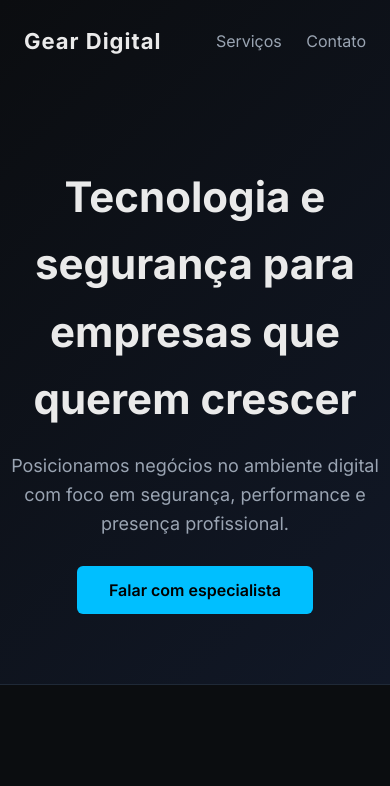
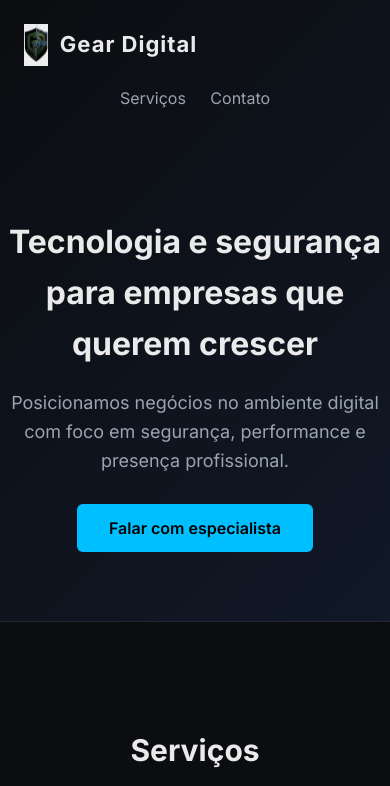
Before and after one commit to G1lC1M4R/gilcimar.github.io, a plain HTML site: page index.html in a window 390 px wide. Shown: the top 786 px of the page. Drawn offline with Linux system fonts and the light colour scheme.

Commit message:
Layout profissional com logo integrado

```diff
--- a/index.html
+++ b/index.html
@@ -1,12 +1,13 @@
 <!DOCTYPE html>
 <html lang="pt-BR">
 <head>
-  <meta charset="UTF-8" />
-  <meta name="viewport" content="width=device-width, initial-scale=1.0" />
+  <meta charset="UTF-8">
+  <meta name="viewport" content="width=device-width, initial-scale=1.0">
+
   <title>Gear Digital | Tecnologia e Segurança</title>
+  <meta name="description" content="Tecnologia, segurança digital e presença online para empresas que querem crescer com solidez.">
 
-  <meta name="description" content="Tecnologia, segurança digital e presença online para empresas que querem crescer com solidez." />
-
+  <!-- Fonte moderna -->
   <link rel="preconnect" href="https://fonts.googleapis.com">
   <link rel="preconnect" href="https://fonts.gstatic.com" crossorigin>
   <link href="https://fonts.googleapis.com/css2?family=Inter:wght@300;400;600;700&display=swap" rel="stylesheet">
@@ -16,7 +17,7 @@
       --bg: #0b0d10;
       --card: #141821;
       --primary: #00bfff;
-      --secondary: #1a3c34;
+      --border: #1f2937;
       --text: #eaeaea;
       --muted: #9aa4b2;
     }
@@ -34,9 +35,10 @@
       line-height: 1.6;
     }
 
+    /* ===== HEADER ===== */
     header {
       background: linear-gradient(135deg, #0b0d10, #111827);
-      border-bottom: 1px solid #1f2937;
+      border-bottom: 1px solid var(--border);
     }
 
     .container {
@@ -50,12 +52,21 @@
       justify-content: space-between;
       align-items: center;
       flex-wrap: wrap;
+      gap: 20px;
     }
 
     .logo {
+      display: flex;
+      align-items: center;
+      gap: 12px;
       font-size: 22px;
       font-weight: 700;
       letter-spacing: 1px;
+    }
+
+    .logo img {
+      height: 42px;
+      width: auto;
     }
 
     nav a {
@@ -63,12 +74,14 @@
       margin-left: 20px;
       text-decoration: none;
       font-weight: 500;
+      transition: 0.3s;
     }
 
     nav a:hover {
       color: var(--primary);
     }
 
+    /* ===== HERO ===== */
     .hero {
       padding: 80px 0;
       text-align: center;
@@ -105,6 +118,7 @@
       opacity: 0.85;
     }
 
+    /* ===== SECTIONS ===== */
     section {
       padding: 80px 0;
     }
@@ -125,7 +139,7 @@
       background: var(--card);
       padding: 30px;
       border-radius: 10px;
-      border: 1px solid #1f2937;
+      border: 1px solid var(--border);
       transition: 0.3s;
     }
 
@@ -144,21 +158,43 @@
       font-size: 15px;
     }
 
+    /* ===== FOOTER ===== */
     footer {
       background: #020617;
-      border-top: 1px solid #1f2937;
+      border-top: 1px solid var(--border);
       text-align: center;
       padding: 30px 20px;
       color: var(--muted);
       font-size: 14px;
     }
+
+    /* ===== RESPONSIVO ===== */
+    @media (max-width: 600px) {
+      .hero h1 {
+        font-size: 32px;
+      }
+
+      nav {
+        width: 100%;
+        text-align: center;
+      }
+
+      nav a {
+        margin: 0 10px;
+      }
+    }
   </style>
 </head>
+
 <body>
 
   <header>
     <div class="container top">
-      <div class="logo">Gear Digital</div>
+      <div class="logo">
+        <img src="assets/logo-gear.jpg" alt="Gear Digital Logo">
+        <span>Gear Digital</span>
+      </div>
+
       <nav>
         <a href="#servicos">Serviços</a>
         <a href="#contato">Contato</a>
@@ -209,8 +245,8 @@
     <div class="container">
       <h2>Contato</h2>
       <p style="text-align:center; color: var(--muted);">
-        Em breve um canal direto.
-        Por enquanto, este site funciona como laboratório e vitrine.
+        Este projeto funciona como laboratório e vitrine.<br>
+        Canais diretos serão adicionados em breve.
       </p>
     </div>
   </section>
```
Also changed, not shown: assets/logo-gear.jpg (added).
